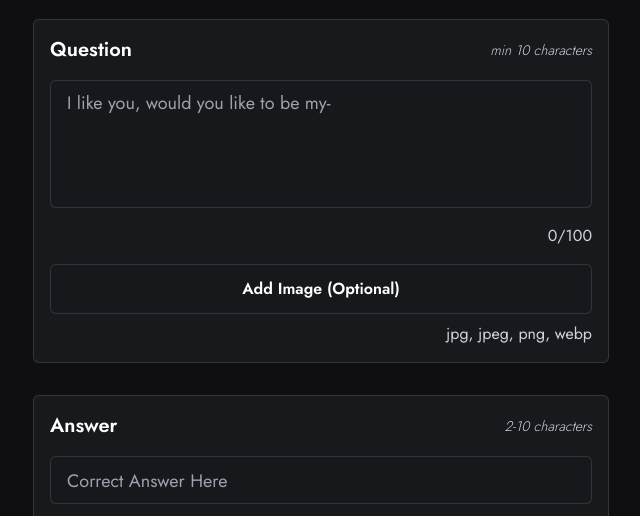
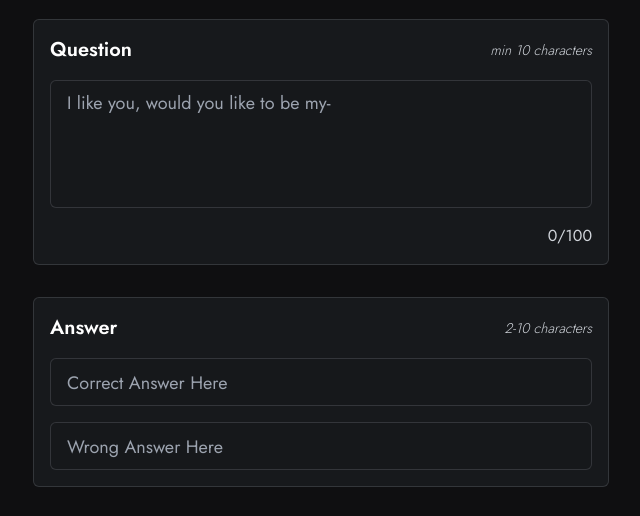
Before and after one commit to rrreyabd/hello-there, a website: page index.html in a window 1280 px wide. Shown: the part 221-737 px from the top of the page, without its empty margins (319-959 px from the left). Drawn offline with Linux system fonts and the light colour scheme.

Commit message:
small adjustment

```diff
--- a/index.html
+++ b/index.html
@@ -46,7 +46,8 @@
                         <p class="text-end text-gray-300" id="questionCount">0/100</p>
                     </div>
 
-                    <div class="flex flex-col gap-2">
+                    <!-- IMAGE -->
+                    <!-- <div class="flex flex-col gap-2">
                         <label for="image" class="w-full h-8 bg-input border border-border flex justify-center items-center py-6 rounded-md cursor-pointer hover:brightness-110 ease-in-out transition duration-200">
                           <input
                             type="file"
@@ -63,7 +64,7 @@
                             <p id="fileName" class="text-blue break-all"></p>
                             <p class="text-gray-300">jpg, jpeg, png, webp</p>
                         </div>
-                    </div>
+                    </div> -->
                 </div>
                 <!-- QUESTION ENDS -->
 
```
